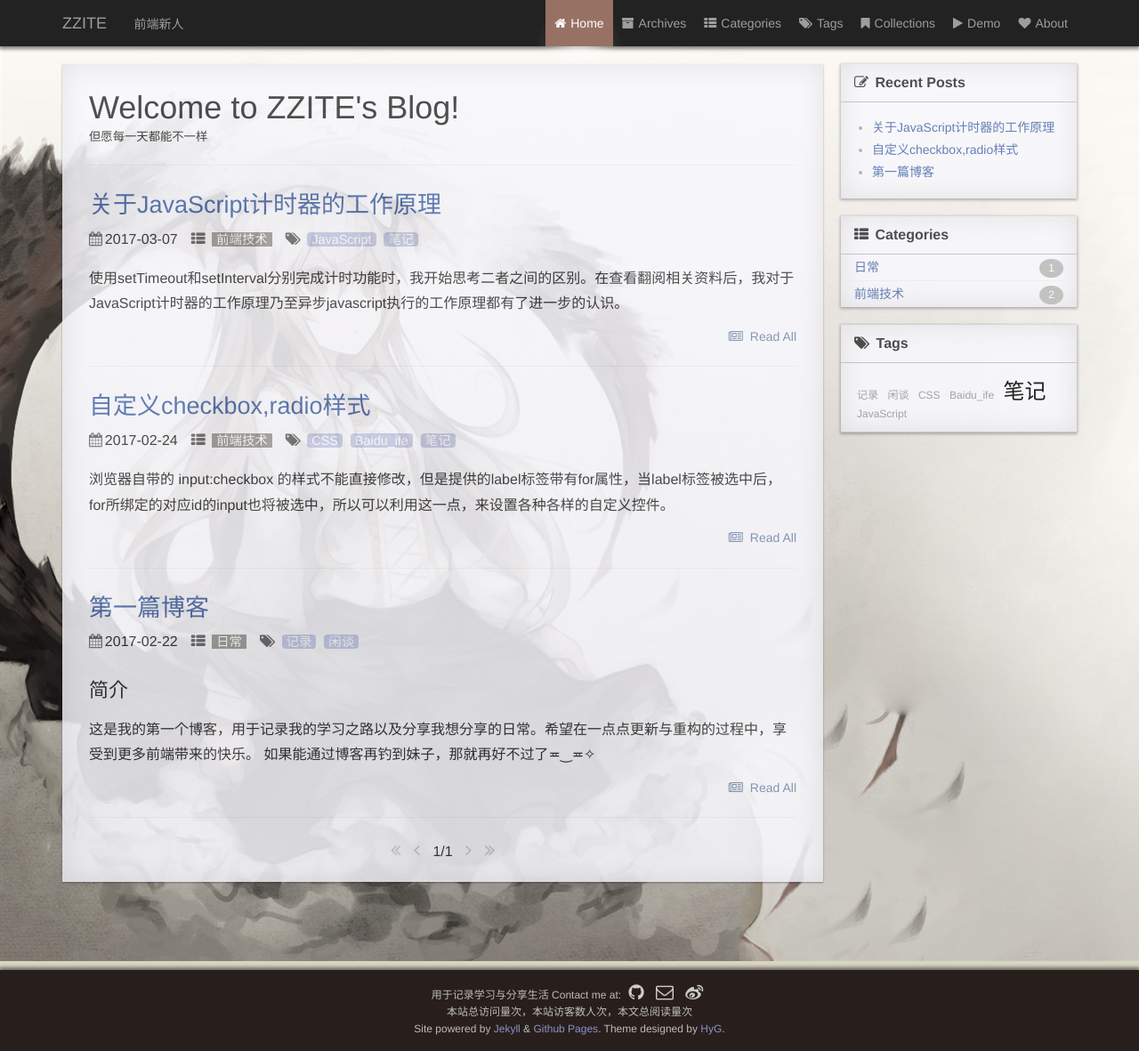
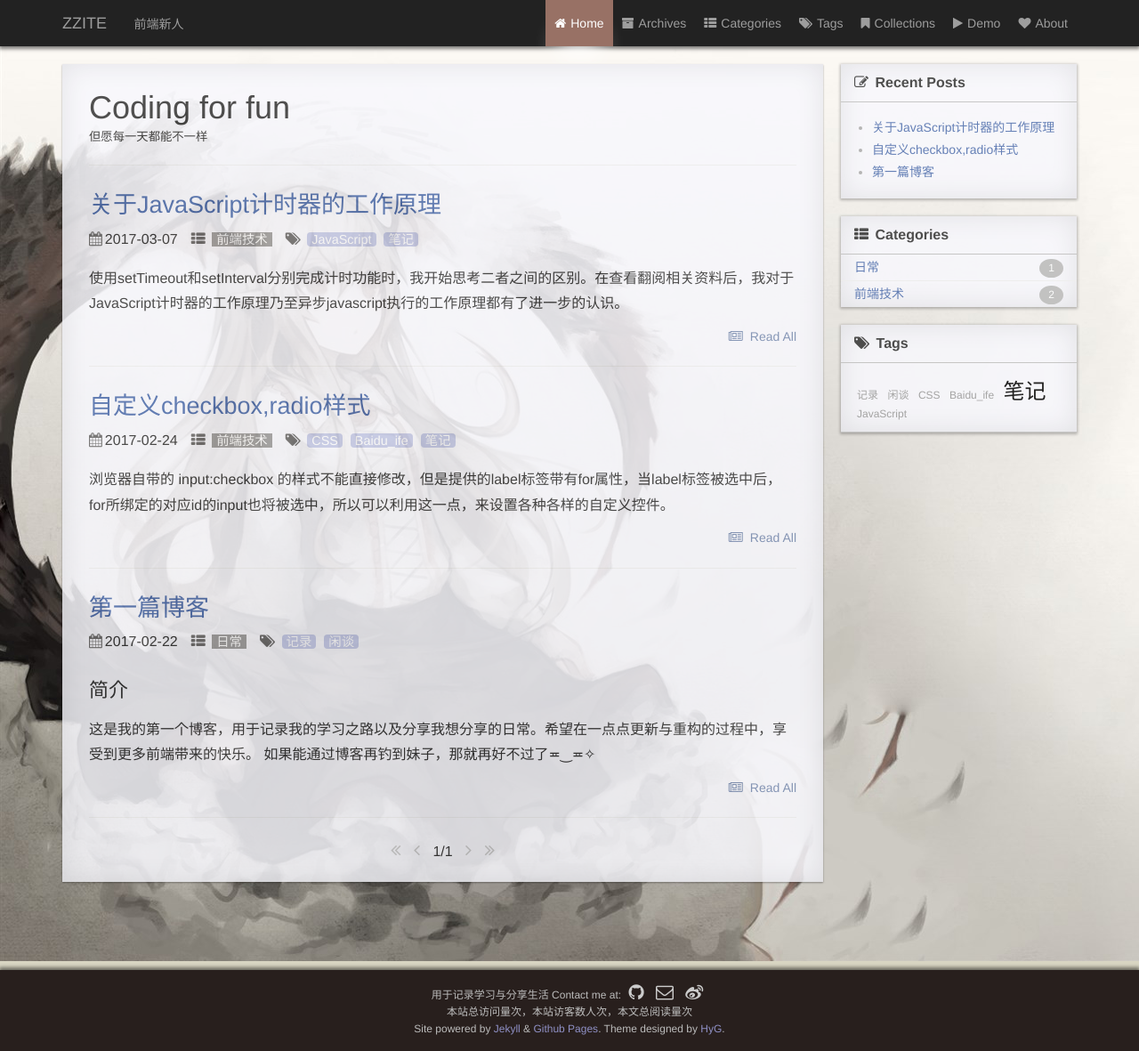
Before and after one commit to ZZITE/ZZITE.github.io, a Jekyll site: the page built from index.html, in a window 1280 px wide. Shown: the whole page at 89% size. Built offline with Jekyll 4.4.1, drawn with Linux system fonts in a browser that asks for light colours; the list of posts is cut into pages by our own code; comment, search, counter and statistics services are not loaded; a style sheet for code colours, icons or effects is not loaded.

Commit message:
update h1

```diff
--- a/index.html
+++ b/index.html
@@ -4,7 +4,7 @@ layout: default
 
 <div class="page clearfix" index>
     <div class="left">
-        <h1>Welcome to ZZITE's Blog!</h1>
+        <h1>Coding for fun</h1>
         <small>但愿每一天都能不一样</small>
         <hr>
         <ul>
```
